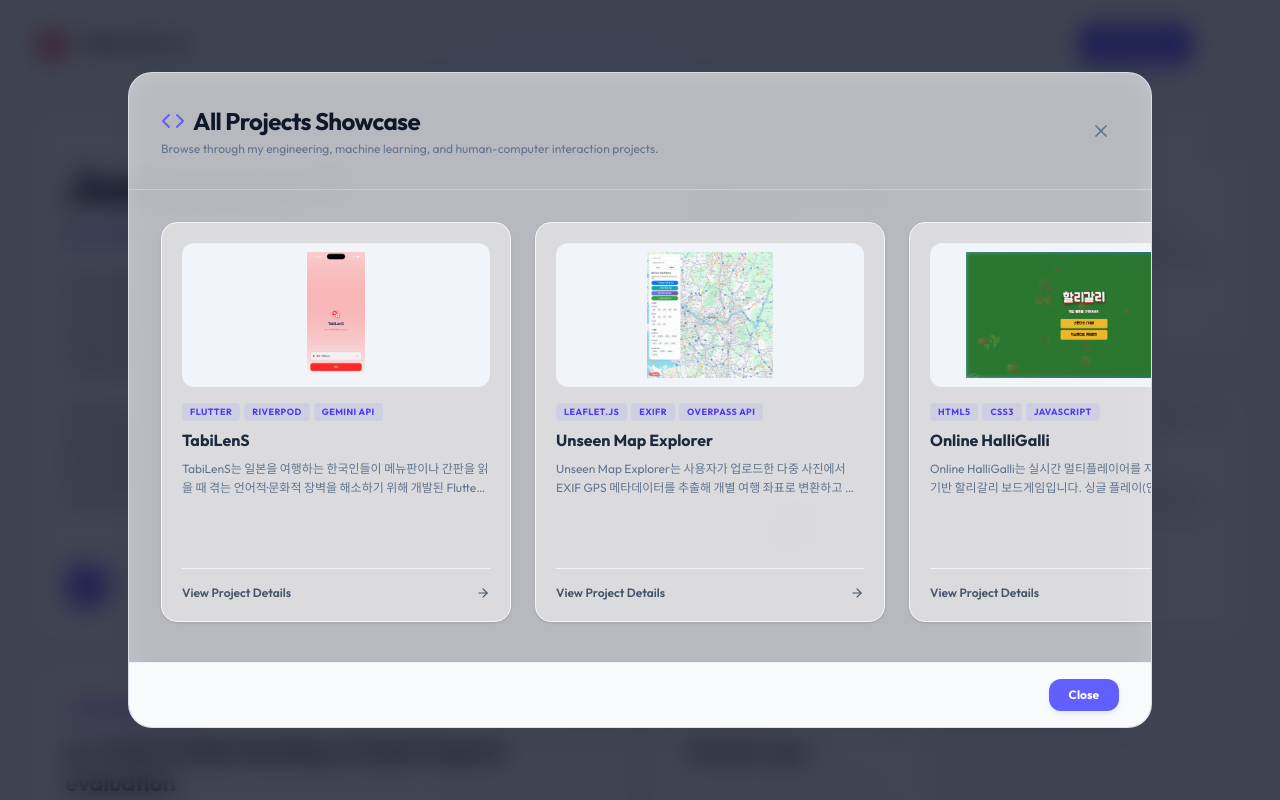
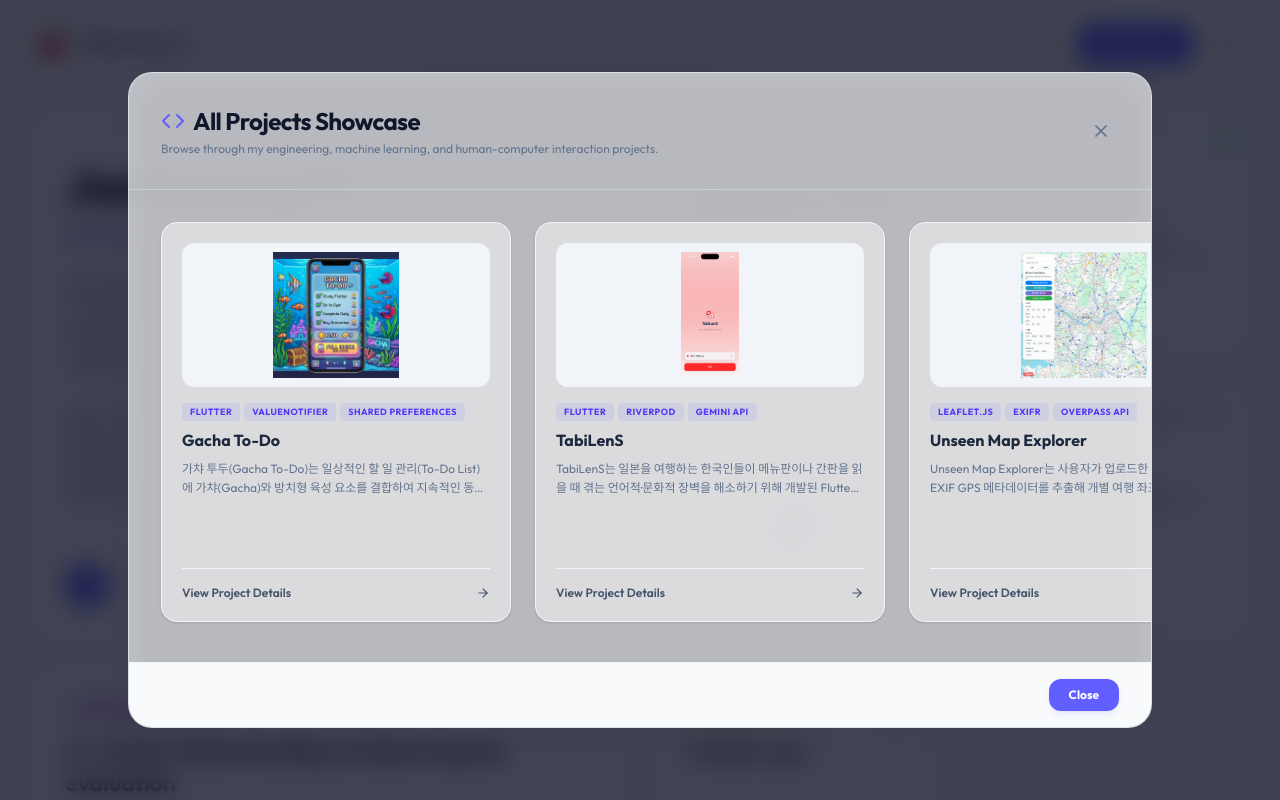
Before and after one commit to meisteryi/YJH_Personal_Website, a React (Vite) app: page / in a window 1280 px wide. Both pictures are taken after a click on the button "All Projects". Shown: the top 800 px of the page. Built offline with nearby package versions, Linux system fonts and the light colour scheme.

Commit message:
feat: add Gacha To-Do project entry to portfolio assets, project list, and logs

```diff
--- a/src/App.jsx
+++ b/src/App.jsx
@@ -14,6 +14,7 @@ import { ProjectsModal } from './components/ProjectsModal';
 import logo from './assets/logo.png';
 
 const searchProjects = [
+  { id: 'gachatodo', title: 'Gacha To-Do', category: 'Project', description: '할 일 완료로 모으는 코인과 픽셀 아쿠아리움 방치형 육성 게임 앱' },
   { id: 'tabilens', title: 'TabiLenS', category: 'Project', description: '실시간 일본어 메뉴판 번역 및 식문화 가이드 주문 도우미 서비스' },
   { id: 'unseenmap', title: 'Unseen Map Explorer', category: 'Project', description: '사진 EXIF GPS 메타데이터 파싱 기반 여행 경로 매핑 서비스' },
   { id: 'halligalli', title: 'Online HalliGalli', category: 'Project', description: 'WebRTC 기반 실시간 멀티플레이어 할리갈리 웹 게임' },
--- a/src/components/ArchiveModal.jsx
+++ b/src/components/ArchiveModal.jsx
@@ -11,6 +11,16 @@ const archiveLogs = [
     projectId: 'tabilens',
     description: 'Gemini 2.5 Flash OCR 및 네이티브 TTS를 활용한 Flutter 기반 실시간 일본어 메뉴판 번역 및 식문화 가이드 앱 개발.\n\nDeveloped TabiLenS, a Flutter-based real-time Japanese menu translator and dining guide app using Gemini 2.5 Flash OCR and native Text-to-Speech.',
     tags: ['Flutter', 'Gemini API', 'Riverpod', 'TTS', 'Travel Utility']
+  },
+  {
+    date: 'Jun 2026',
+    title: 'Started Gacha To-Do (Ongoing)',
+    category: 'Project',
+    color: 'teal',
+    icon: Code,
+    projectId: 'gachatodo',
+    description: '할 일 완료 보상 코인으로 픽셀 아쿠아리움을 꾸미는 가챠/육성 요소 결합 Flutter 기반 모바일 애플리케이션 개발 시작 (진행 중).\n\nStarted development of Gacha To-Do, a Flutter-based mobile application integrating daily task management with gacha collection mechanics and pixel aquarium decoration.',
+    tags: ['Flutter', 'ValueNotifier', 'Local Storage', 'Pixel Art', 'Gamification']
   },
   {
     date: 'Jun 2026',
--- a/src/components/BentoGrid.jsx
+++ b/src/components/BentoGrid.jsx
@@ -324,6 +324,7 @@ export const PersonalProjectCard = ({ onOpen }) => {
 export const ArchiveCard = ({ onOpen }) => {
   const logs = [
     { date: 'Jul 2026', title: 'Released TabiLenS Mobile App', type: 'Project', color: 'bg-emerald-500', projectId: 'tabilens' },
+    { date: 'Jun 2026', title: 'Started Gacha To-Do (Ongoing) / 가챠 투두 개발 시작 (진행 중)', type: 'Project', color: 'bg-teal-500', projectId: 'gachatodo' },
     { date: 'Jun 2026', title: 'Released Unseen Map Explorer', type: 'Project', color: 'bg-indigo-500', projectId: 'unseenmap' },
     { date: 'Jun 2026', title: 'Released Online HalliGalli Web Game', type: 'Project', color: 'bg-amber-500', projectId: 'halligalli' },
     { date: 'Dec 2025', title: 'Finished SHEN Gender Bias Research', type: 'Paper', color: 'bg-indigo-500', projectId: 'shen' },
--- a/src/components/ProjectModal.jsx
+++ b/src/components/ProjectModal.jsx
@@ -34,8 +34,45 @@ import halligalli_2 from '../assets/halligalli_2.png';
 
 // Import Unseen Map Explorer preview
 import unseenmap_1 from '../assets/unseenmap_1.png';
+import gachatodo_preview from '../assets/gachatodo_preview.png';
 
 export const projectsData = {
+  gachatodo: {
+    id: 'gachatodo',
+    title: 'Gacha To-Do',
+    subtitle: '할 일 완료로 모으는 코인과 픽셀 아쿠아리움 방치형 육성 게임 / Pixel Aquarium Idle Game Integrated with To-Do List',
+    author: 'Joohyoung Yi',
+    affiliation: 'Art & Technology, Sogang University',
+    email: 'yjh020701@gmail.com',
+    tags: ['Flutter', 'ValueNotifier', 'Shared Preferences', 'Pixel Art', 'State Management'],
+    abstract: '가챠 투두(Gacha To-Do)는 일상적인 할 일 관리(To-Do List)에 가챠(Gacha)와 방치형 육성 요소를 결합하여 지속적인 동기부여를 제공하는 Flutter 기반 모바일 애플리케이션입니다. 할 일을 완료해 획득한 코인으로 20여 종의 독특한 픽셀 물고기와 10여 종의 다채로운 수초를 수집하고 수조를 취향껏 인테리어할 수 있습니다. 일일/주간 미션, 먹이 주기와 영양제를 활용한 물고기 육성, 고유 ID 기반 클라우드 백업 시스템을 제공하며, 한국어, 영어, 일본어, 스페인어의 4개국 다국어를 전면 탑재했습니다.\n\nGacha To-Do is a Flutter-based mobile application that combines task management with gacha collection and idle aquarium decoration mechanics to keep users motivated. Completing to-do tasks rewards coins that players spend to roll gacha for 20+ pixelated fish types and 10+ aquatic plants. Users can arrange plants via interactive drag-and-drop, nurture fish (level up, special color modes), fulfill daily/weekly goals, and secure data using a quick alphanumeric cloud backup. The app fully implements native translation support for Korean, English, Japanese, and Spanish.',
+    sections: {
+      introduction: '가챠 투두는 따분한 일상 작업 관리에 귀여운 픽셀 아쿠아리움 꾸미기 게임을 결합하여, 유저에게 보상 중심의 지속 가능한 동기부여를 제공하려는 목표로 시작되었습니다. Flutter의 유연한 그래픽 엔진을 통해 매끄러운 픽셀 그래픽 렌더링과 드래그 앤 드롭 인테리어 에디터를 모바일 디바이스에 최적화했습니다.\n\nGacha To-Do was conceived to transform the routine chores of task management into a playful, reward-driven experience. By combining a gamified pixel aquarium with standard to-do features, the app gives users a cute, visual incentive to stay organized. Using Flutter\'s responsive UI engine, we optimized pixel graphics rendering and interactive decoration widgets directly for mobile devices.',
+      methodology: [
+        {
+          title: '드래그 앤 드롭 수초 배치 및 물리 생태 알고리즘 (Interactive Decoration & Fish Ecosystem Physics)',
+          desc: '획득한 수초 오브젝트를 드래그 앤 드롭하여 배치하거나 더블 탭으로 제거할 수 있는 직관적인 수조 편집 모드를 구축했습니다. 물고기 캐릭터들은 디바이스 크기에 맞게 가속도와 마찰력이 반영된 랜덤 바운싱 수중 유영 알고리즘(Bouncing Physics)을 적용받아 살아 움직이는 아쿠아리움 생태를 묘사합니다.\n\nWe designed an interactive aquarium decoration system where users drag and drop aquatic plants or double-tap to delete objects. The fish character models run on a custom aquatic locomotion script that dynamically calculates boundary bouncing, acceleration, and friction relative to the screen dimensions to simulate natural aquatic movements.'
+        },
+        {
+          title: '반응형 로컬 상태 연동 및 영구 저장 (Reactive Local State & Shared Preferences)',
+          desc: '별도의 복잡한 상태 관리 라이브러리 없이, ValueNotifier와 Custom ThemeManager를 결합하여 테마 전환, 코인 변동, 물고기 경험치 상태를 고성능으로 동기화했습니다. 획득한 아이템 데이터와 할 일 히스토리는 shared_preferences 패키지를 이용해 영구적으로 기기 내에 보존됩니다.\n\nTo maintain lightweight efficiency, we implemented native ValueNotifiers combined with a Custom ThemeManager for lightweight state synchronization of coin balances, items, and experience points. All collected items, fish levels, and checklist history are stored locally using the shared_preferences package.'
+        },
+        {
+          title: '알파뉴메릭 고유 ID 기반 클라우드 백업 (Alphanumeric ID Cloud Save API)',
+          desc: '복잡한 소셜 로그인 연동 없이, 유저마다 발급되는 알파뉴메릭 난수 고유 ID를 키값으로 사용해 수조 정보와 컬렉션 데이터셋을 클라우드 서버에 저장하고 복원할 수 있는 http API 통신 파이프라인을 구축하여 사용자 편의성을 극대화했습니다.\n\nTo ensure privacy and easy data mobility, we built a server-side JSON backup pipeline using HTTP REST APIs. Users can generate a unique alphanumeric backup ID, allowing them to upload and download their current inventory, aquarium arrangements, and history without requiring complex social registration processes.'
+        }
+      ],
+      results: [
+        {
+          title: '가챠 투두 메인 픽셀 아트 화면 (Gacha To-Do Main Mockup)',
+          desc: '할 일 목록을 처리하여 코인을 획득하고, 가챠 샵에서 뽑은 물고기와 수초를 자유롭게 배치하여 감상할 수 있는 레트로 감성의 픽셀 아쿠아리움 화면입니다.\n\nThe main screen showing a retro pixel aquarium dashboard. Tasks are completed to earn currency, which can be spent at the gacha shop to collect, upgrade, and place aquarium assets.',
+          figs: [gachatodo_preview],
+          captions: ['Figure 1: Smart Gacha To-Do mockup showing task completion widgets and custom pixel aquarium.']
+        }
+      ],
+      conclusion: '가챠 투두는 생산성 도구에 게임 요소를 정교하게 이식한 게이미피케이션(Gamification) 프로젝트입니다. 향후 사운드 효과 삽입, 물고기 간의 상호작용 인공지능 강화, 소셜 수조 공유 기능 도입을 통해 지속적인 사용자 경험 확장을 노리고 있습니다.\n\nGacha To-Do represents a successful implementation of gamification in task management. By introducing collection rewards, it encourages consistent daily planning. Future iterations will focus on background music integration, fish-to-fish interactions, and social aquarium sharing.'
+    }
+  },
   tabilens: {
     id: 'tabilens',
     title: 'TabiLenS',
--- a/src/components/ProjectsModal.jsx
+++ b/src/components/ProjectsModal.jsx
@@ -9,8 +9,10 @@ import scout_slides_fig_22 from '../assets/scout_slides_fig_22.png';
 import tabilens_1 from '../assets/tabilens_1.png';
 import halligalli_1 from '../assets/halligalli_1.png';
 import unseenmap_1 from '../assets/unseenmap_1.png';
+import gachatodo_preview from '../assets/gachatodo_preview.png';
 
 const projectImages = {
+  gachatodo: gachatodo_preview,
   tabilens: tabilens_1,
   unseenmap: unseenmap_1,
   halligalli: halligalli_1,
```
Also changed, not shown: src/assets/gachatodo_icon.png (added), src/assets/gachatodo_preview.png (added).
